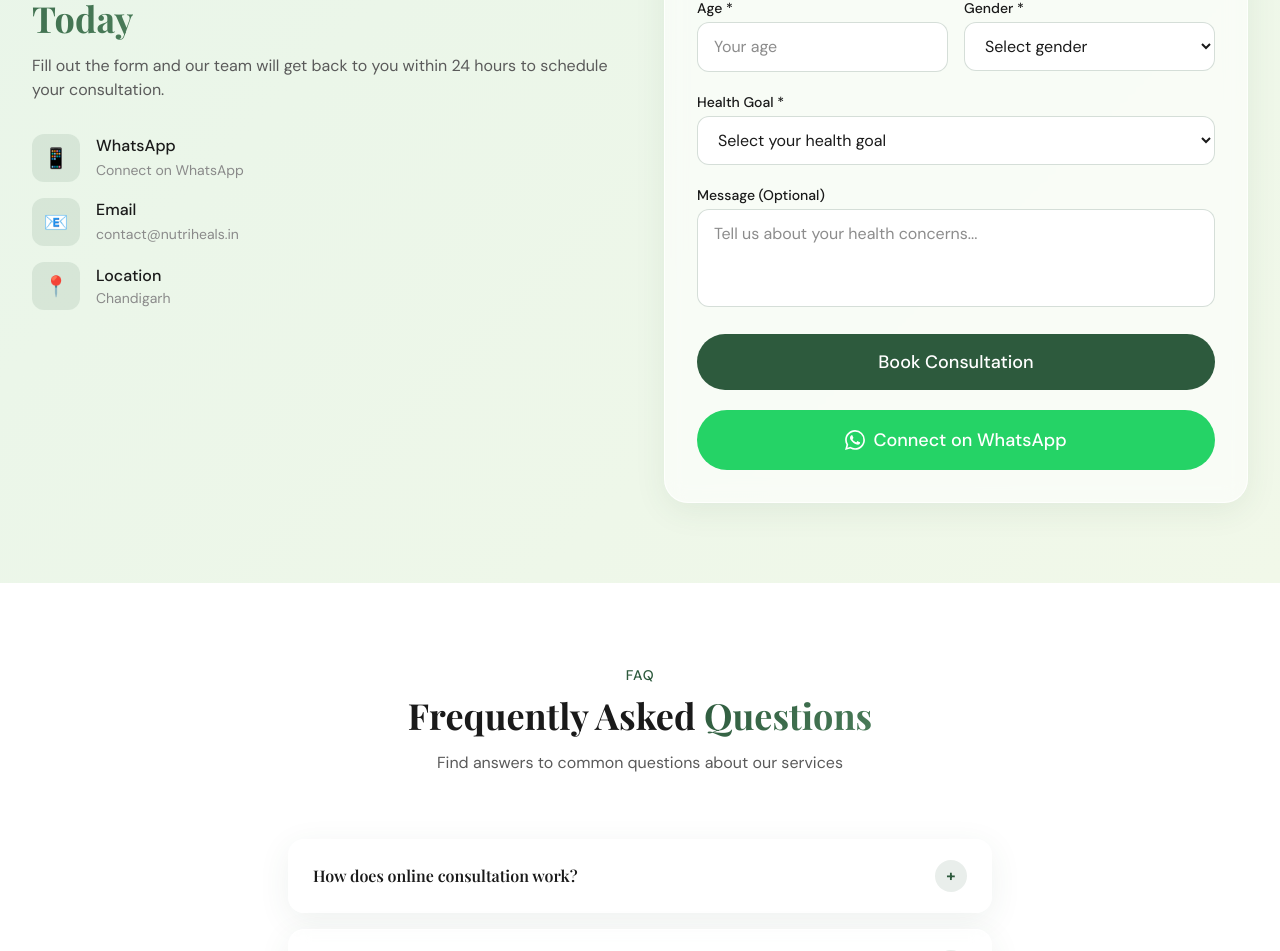
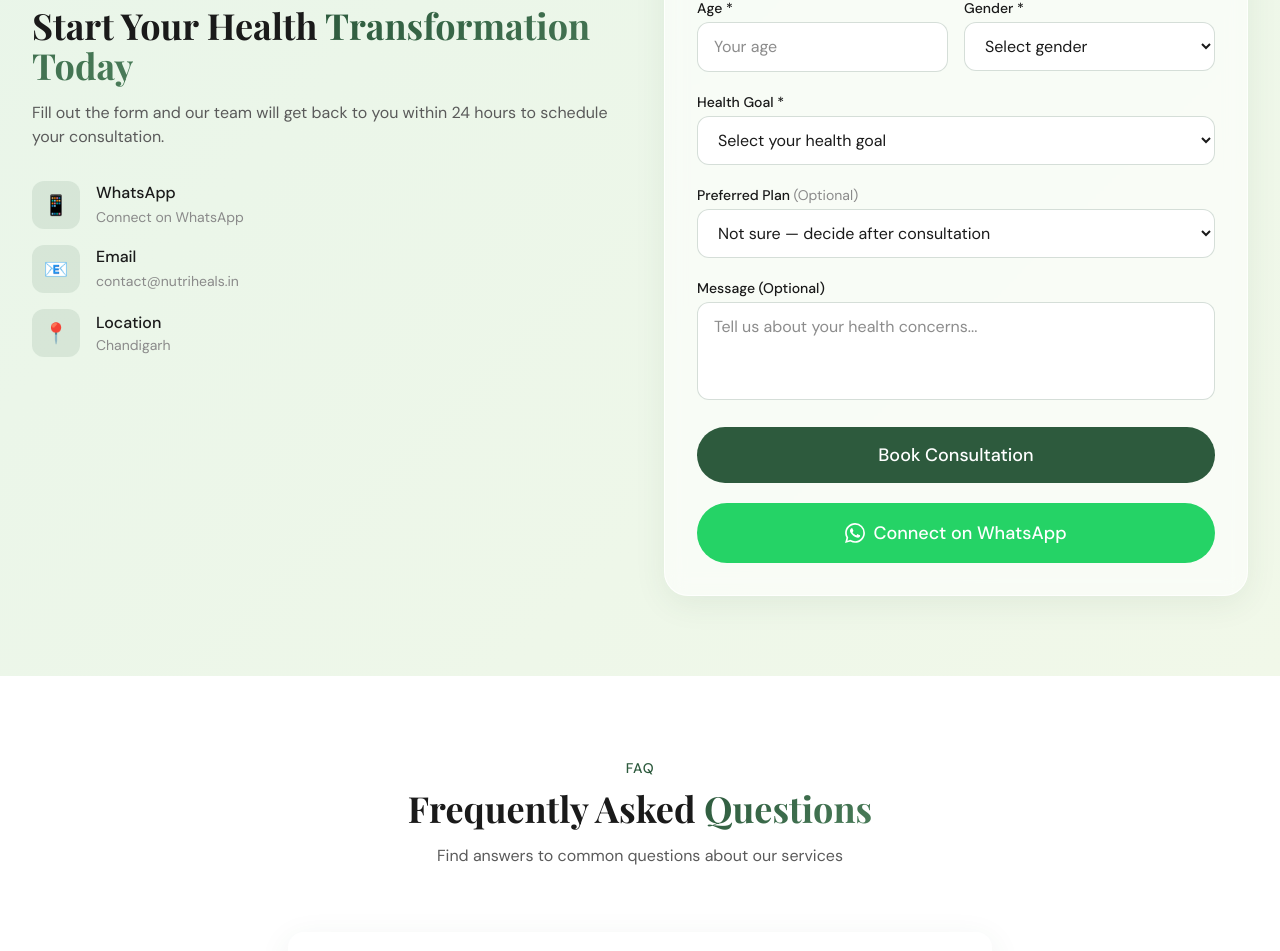
Before and after one commit to princebansal7/NutriHeals, a Next.js app: page / in a window 1280 px wide. Shown: the part 7808-8759 px from the top of the page. Built offline with nearby package versions, Linux system fonts and the light colour scheme; a web font is replaced by a local one.

Commit message:
preferred plan & health goal pre-fill in consultation form

```diff
--- a/app/services/[slug]/ServicePageClient.tsx
+++ b/app/services/[slug]/ServicePageClient.tsx
@@ -159,6 +159,12 @@ export default function ServicePageClient({ service }: { service: ServiceData })
 
   const scrollToContact = () => {
     window.location.href = '/#contact';
+  };
+
+  const goToContactWithPlan = (plan: string) => {
+    sessionStorage.setItem('preferredPlan', plan);
+    sessionStorage.setItem('preferredGoal', service.name);
+    router.push('/#contact');
   };
 
   const goBack = () => {
@@ -387,7 +393,7 @@ export default function ServicePageClient({ service }: { service: ServiceData })
                       <p className="text-xs text-amber-600 mb-3">⏸ Up to {plan.pause}-day pause facility</p>
                     )}
                     <button
-                      onClick={scrollToContact}
+                      onClick={() => goToContactWithPlan(plan.duration)}
                       className={`w-full py-2 rounded-xl text-sm font-semibold transition-all duration-300 ${
                         plan.popular
                           ? 'bg-primary text-white hover:opacity-90'
--- a/components/ConsultationForm.tsx
+++ b/components/ConsultationForm.tsx
@@ -16,23 +16,45 @@ const healthGoals = [
   'Weight Gain',
   'PMOS Management',
   'Diabetes Management',
-  'Thyroid Disorder',
-  'High Blood Pressure',
-  'Heart Health',
-  'Gut Health',
+  'Hypertension',
+  'Cardiac Health',
+  'Renal Disease',
+  'Fatty Liver',
+  'Thyroid Disorders',
   'Cholesterol Management',
+  'Hormonal Imbalance',
+  'Acidity & GERD',
+  'Constipation',
+  'Bloating',
+  'Celiac Disease',
   'Other',
 ];
 
+const planOptions = [
+  '1 Month',
+  '3 Months',
+  '6 Months',
+  '9 Months',
+  '12 Months',
+  'Not sure — decide after consultation',
+];
+
 export default function ConsultationForm() {
-  const [formData, setFormData] = useState({
+  const [formData, setFormData] = useState(() => {
+    const savedPlan = typeof window !== 'undefined' ? sessionStorage.getItem('preferredPlan') : null;
+    const savedGoal = typeof window !== 'undefined' ? sessionStorage.getItem('preferredGoal') : null;
+    if (savedPlan) sessionStorage.removeItem('preferredPlan');
+    if (savedGoal) sessionStorage.removeItem('preferredGoal');
+    return {
       name: '',
       mobile: '',
       email: '',
       age: '',
       gender: '',
-    healthGoal: '',
+      healthGoal: savedGoal ?? '',
+      plan: savedPlan ?? '',
       message: '',
+    };
   });
   const [errors, setErrors] = useState<Record<string, string>>({});
   const [isSubmitting, setIsSubmitting] = useState(false);
@@ -74,7 +96,7 @@ export default function ConsultationForm() {
     return Object.keys(newErrors).length === 0;
   };
 
-  const handleSubmit = async (e: React.FormEvent) => {
+  const handleSubmit = async (e: React.FormEvent<HTMLFormElement>) => {
     e.preventDefault();
 
     if (!validate()) return;
@@ -94,6 +116,7 @@ export default function ConsultationForm() {
           age: formData.age,
           gender: formData.gender,
           health_goal: formData.healthGoal,
+          preferred_plan: formData.plan || 'Not specified',
           message: formData.message || 'No additional message',
         },
         process.env.NEXT_PUBLIC_EMAILJS_PUBLIC_KEY!,
@@ -102,7 +125,7 @@ export default function ConsultationForm() {
       setIsSuccess(true);
       setTimeout(() => {
         setIsSuccess(false);
-        setFormData({ name: '', mobile: '', email: '', age: '', gender: '', healthGoal: '', message: '' });
+        setFormData({ name: '', mobile: '', email: '', age: '', gender: '', healthGoal: '', plan: '', message: '' });
       }, 4000);
     } catch {
       setSubmitError('Something went wrong. Please try WhatsApp or call us directly.');
@@ -339,6 +362,24 @@ export default function ConsultationForm() {
                   )}
                 </div>
 
+                {/* Preferred Plan */}
+                <div>
+                  <label className="block text-sm font-medium text-text-primary mb-1">
+                    Preferred Plan <span className="text-text-muted font-normal">(Optional)</span>
+                  </label>
+                  <select
+                    name="plan"
+                    value={formData.plan}
+                    onChange={handleChange}
+                    className="w-full px-4 py-3 rounded-xl border border-(--primary)/20 bg-surface focus:border-primary focus:ring-1 focus:ring-primary outline-none transition-all"
+                  >
+                    <option value="">Not sure — decide after consultation</option>
+                    {planOptions.map((p) => (
+                      <option key={p} value={p}>{p}</option>
+                    ))}
+                  </select>
+                </div>
+
                 {/* Message */}
                 <div>
                   <label className="block text-sm font-medium text-text-primary mb-1">
```
Lines whose indentation alone changed are shown as unchanged.
